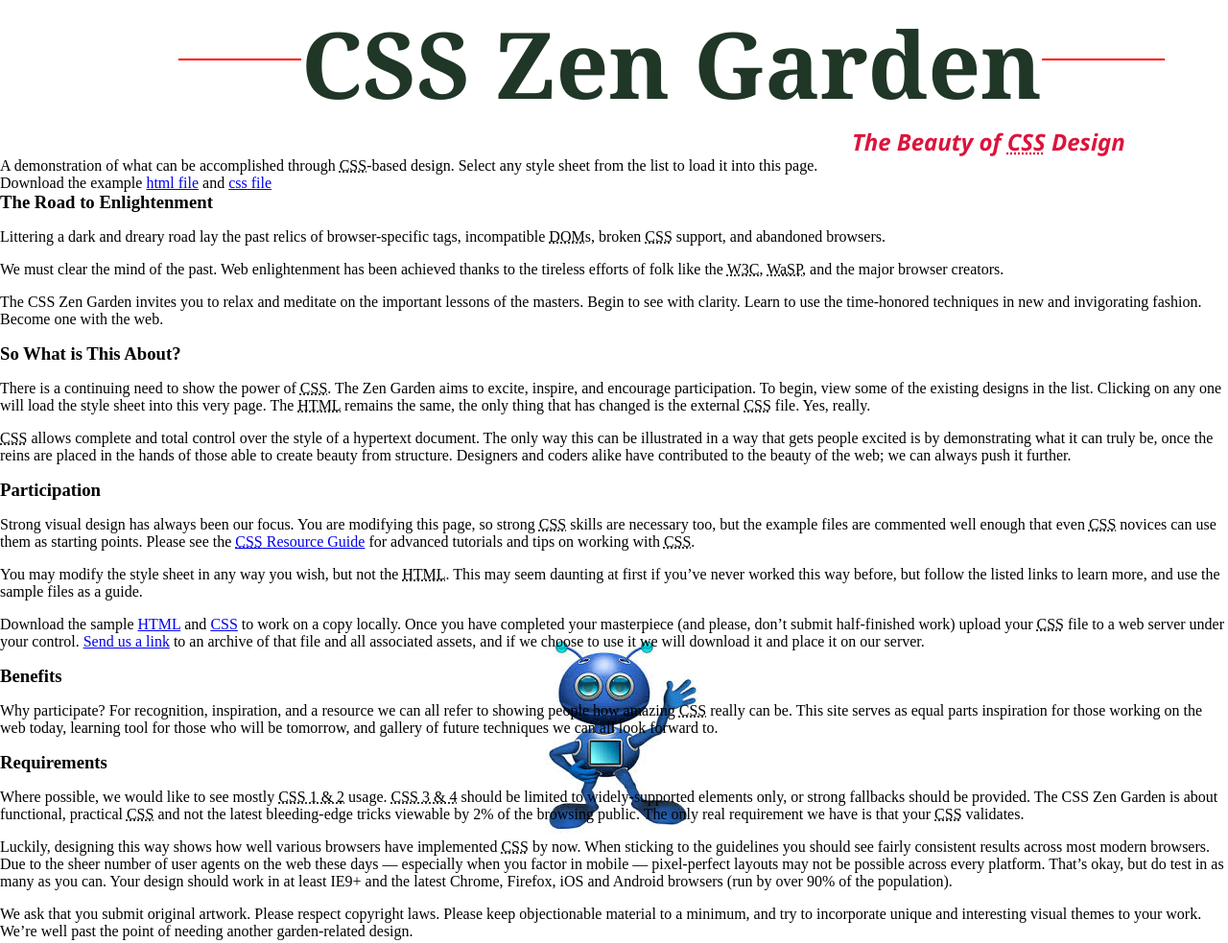
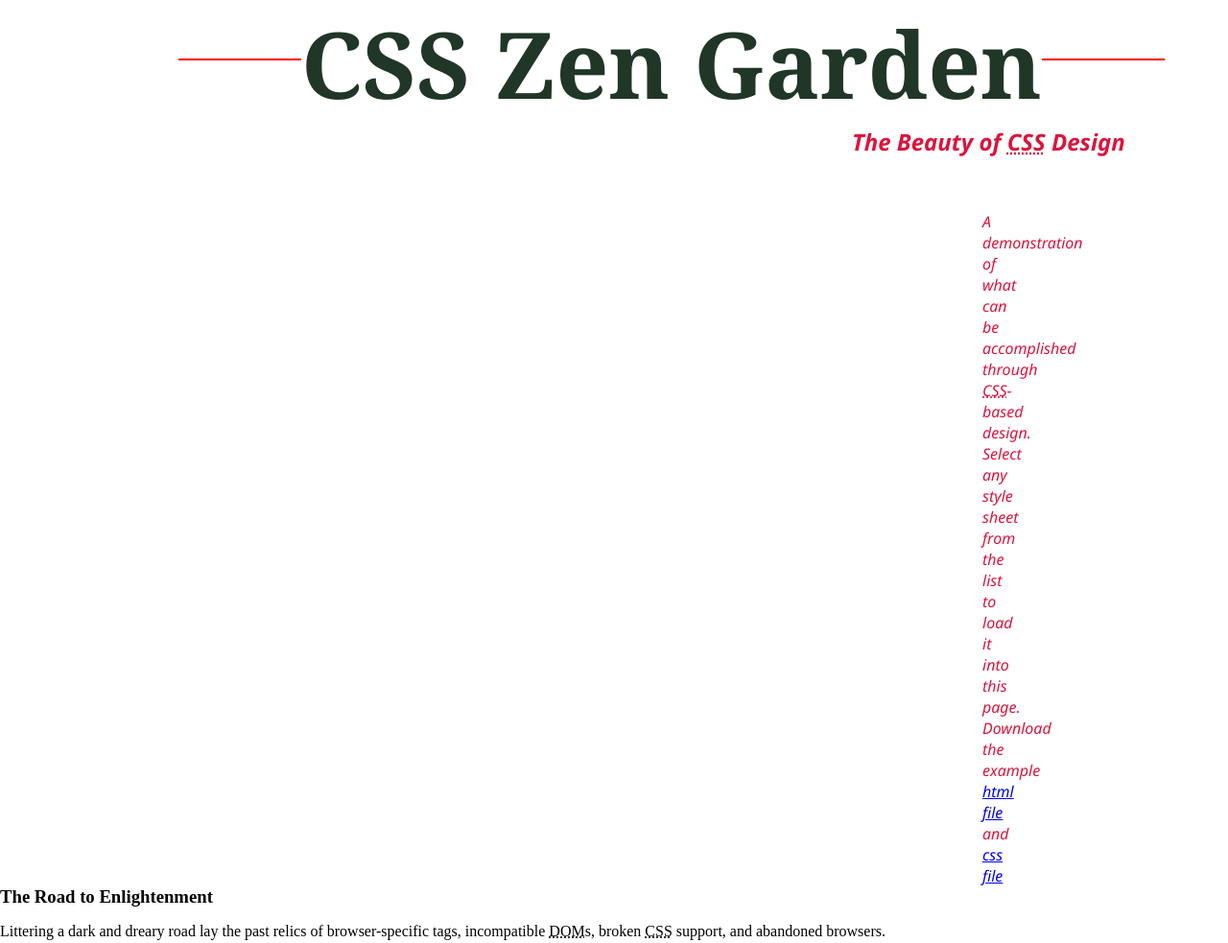
Before and after one commit to Selamawit926/Design-1-Bonus, a plain HTML site: page index.html in a window 1280 px wide. Shown: the top 983 px of the page at 96% size. Drawn offline with Linux system fonts and the light colour scheme.

Commit message:
The summary class has been styled

```diff
--- a/assets/css/style.css
+++ b/assets/css/style.css
@@ -72,3 +72,14 @@ h2{
     font-style: italic;
     color: crimson;
 }
+
+.summary{
+    margin-left: 64em;
+    margin-right: 17em;
+    margin-top: 3.5em;
+    font-family:'Segoe UI', Tahoma, Geneva, Verdana, sans-serif;
+    font-style: italic;
+    color: crimson;
+    /* background-color: coral; */
+
+}
```
